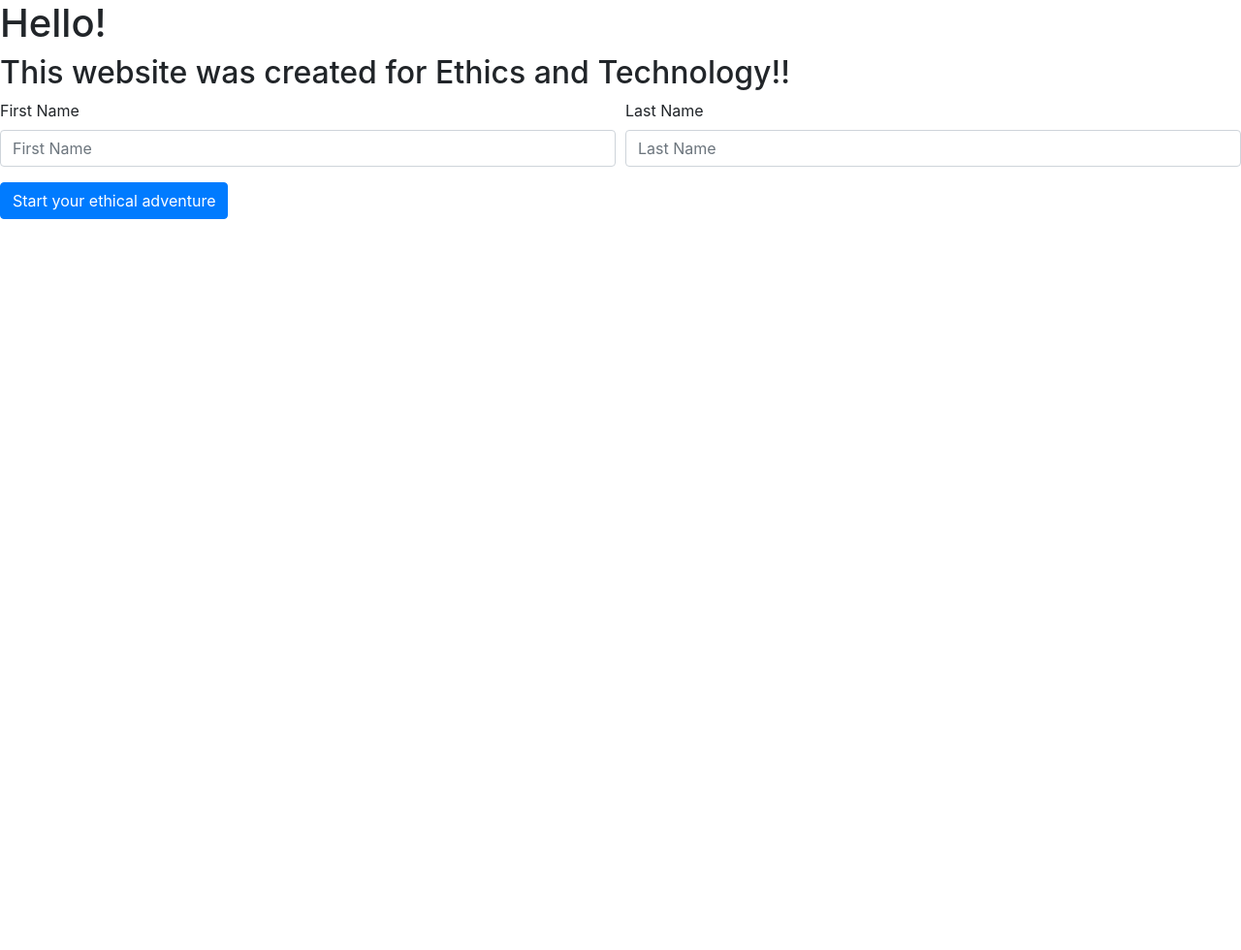
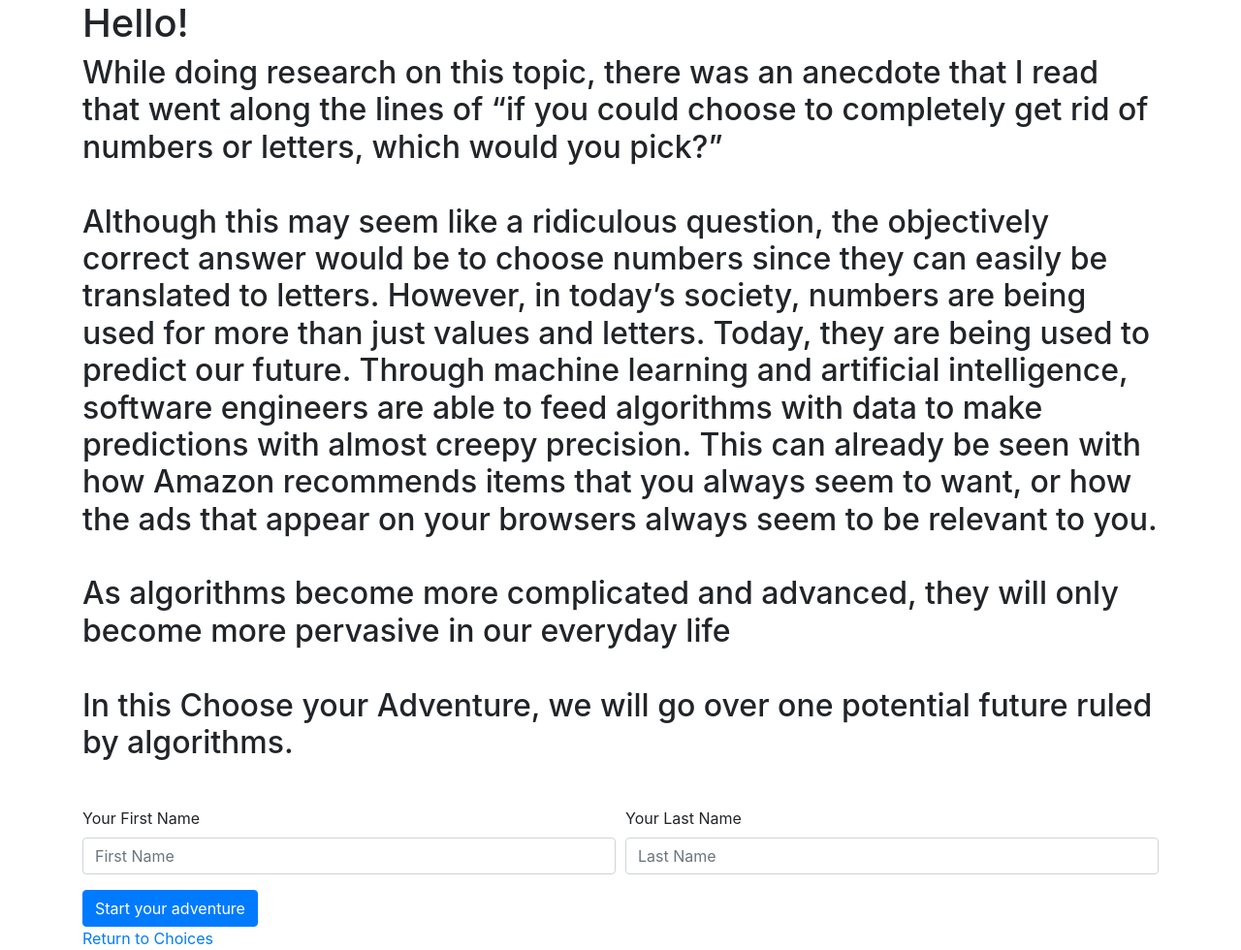
Before and after one commit to kevinhu98/ethicsWebsite, a Flask app: page / in a window 1280 px wide. Shown: the whole page at 97% size. Before the commit the page ends 226 px from the top, so only its background shows below. Run offline with Flask 2, Linux system fonts and the light colour scheme; some libraries are stand-ins or nearby versions.

Commit message:
added in 3 more functional pages

```diff
--- a/app.py
+++ b/app.py
@@ -9,14 +9,42 @@ app.config['TEMPLATES_AUTO_RELOAD'] = True
 app.run(debug=True, host='0.0.0.0')
 
 @app.route("/", methods = ["GET", "POST"])
-def startpage():
+def intropage():
     if request.method == "POST":
         session['firstName'] = request.form['firstName']
         session['lastName'] = request.form['lastName']
         return redirect(url_for('page1'))
     elif request.method == "GET":
-        return render_template("startpage.html")
+        return render_template("intropage.html")
 
-@app.route("/page1")
+@app.route("/choicepage")
+def choicepage():
+    return render_template("choicepage.html", firstName = session['firstName'], lastName=session['lastName'])
+
+@app.route("/page1",  methods = ["GET", "POST"])
 def page1():
-    return render_template("page1.html", lastName=session['lastName'])
+    if request.method == "POST":
+        return render_template("choicepage.html", firstName = session['firstName'], lastName=session['lastName'])
+    elif request.method == "GET":
+        return render_template("page1.html", firstName = session['firstName'], lastName=session['lastName'])
+
+@app.route("/page2",  methods = ["GET", "POST"])
+def page2():
+    if request.method == "POST":
+        return render_template("choicepage.html", firstName = session['firstName'], lastName=session['lastName'])
+    elif request.method == "GET":
+        return render_template("page2.html", firstName = session['firstName'], lastName=session['lastName'])
+
+@app.route("/page3",  methods = ["GET", "POST"])
+def page3():
+    if request.method == "POST":
+        return render_template("page3.html", firstName = session['firstName'], lastName=session['lastName'])
+    elif request.method == "GET":
+        return render_template("page3.html", firstName = session['firstName'], lastName=session['lastName'])
+
+@app.route("/page4",  methods = ["GET", "POST"])
+def page3():
+    if request.method == "POST":
+        return render_template("page4.html", firstName = session['firstName'], lastName=session['lastName'])
+    elif request.method == "GET":
+        return render_template("page4.html", firstName = session['firstName'], lastName=session['lastName'])
--- a/templates/base.html
+++ b/templates/base.html
@@ -4,10 +4,16 @@
 <head>
     <link rel="stylesheet" href="https://stackpath.bootstrapcdn.com/bootstrap/4.3.1/css/bootstrap.min.css" integrity="sha384-ggOyR0iXCbMQv3Xipma34MD+dH/1fQ784/j6cY/iJTQUOhcWr7x9JvoRxT2MZw1T" crossorigin="anonymous">
     <meta charset="UTF-8">
-    {% block head %}{% endblock %}
+    <title>Ethics Website</title>
 </head>
 <body>
+<div class="container">
 {%block body%}{% endblock %}
+    <a href="choicepage">Return to Choices</a>
+</div>
+
+
+
 <script src="https://code.jquery.com/jquery-3.3.1.slim.min.js" integrity="sha384-q8i/X+965DzO0rT7abK41JStQIAqVgRVzpbzo5smXKp4YfRvH+8abtTE1Pi6jizo" crossorigin="anonymous"></script>
 <script src="https://cdnjs.cloudflare.com/ajax/libs/popper.js/1.14.7/umd/popper.min.js" integrity="sha384-UO2eT0CpHqdSJQ6hJty5KVphtPhzWj9WO1clHTMGa3JDZwrnQq4sF86dIHNDz0W1" crossorigin="anonymous"></script>
 <script src="https://stackpath.bootstrapcdn.com/bootstrap/4.3.1/js/bootstrap.min.js" integrity="sha384-JjSmVgyd0p3pXB1rRibZUAYoIIy6OrQ6VrjIEaFf/nJGzIxFDsf4x0xIM+B07jRM" crossorigin="anonymous"></script>
--- /dev/null
+++ b/templates/intropage.html
@@ -0,0 +1,36 @@
+{% extends "base.html" %}
+
+
+{% block body %}
+    <body>
+        <h1>Hello! </h1>
+        <h2>While doing research on this topic, there was an anecdote that I read that went along the lines of “if you could choose to completely get rid of numbers or letters, which would you pick?”
+            <br>
+            <br>
+            Although this may seem like a ridiculous question, the objectively correct answer would be to choose numbers since they can easily be translated to letters. However, in today’s society,
+            numbers are being used for more than just values and letters. Today, they are being used to predict our future. Through machine learning and artificial intelligence, software engineers are able to feed algorithms with data to make predictions with almost creepy precision. This can already be seen with how Amazon recommends items that you always seem to want, or how the ads that appear on your browsers always seem to be relevant to you.
+            <br>
+            <br>
+            As algorithms become more complicated and advanced, they will only become more pervasive in our everyday life
+            <br>
+            <br>
+            In this Choose your Adventure, we will go over one potential future ruled by algorithms.
+            <br><br>
+        </h2>
+        <form action = "/" method="post">
+            <div class="form-row">
+                <div class="form-group col-md-6">
+                    <label for="inputEmail4">Your First Name</label>
+                    <input type="firstName" class="form-control" id="firstName" placeholder="First Name" name = "firstName">
+                </div>
+                <div class="form-group col-md-6">
+                    <label for="inputPassword4">Your Last Name</label>
+                    <input type="lastName" class="form-control" id="lastName" placeholder="Last Name" name = "lastName">
+                </div>
+            </div>
+            <button type="submit" class="btn btn-primary"> Start your adventure </button>
+        </form>
+
+
+    </body>
+{% endblock %}
--- a/templates/startpage.html
+++ /dev/null
@@ -1,27 +0,0 @@
-{% extends "base.html" %}
-
-{% block head %}
-    <title>Homepage</title>
-{% endblock %}
-{% block body %}
-
-    <body>
-        <h1>Hello! </h1>
-        <h2>This website was created for Ethics and Technology!!</h2>
-        <form action = "/" method="post">
-            <div class="form-row">
-                <div class="form-group col-md-6">
-                    <label for="inputEmail4">First Name</label>
-                    <input type="firstName" class="form-control" id="firstName" placeholder="First Name" name = "firstName">
-                </div>
-                <div class="form-group col-md-6">
-                    <label for="inputPassword4">Last Name</label>
-                    <input type="lastName" class="form-control" id="lastName" placeholder="Last Name" name = "lastName">
-                </div>
-            </div>
-            <button type="submit" class="btn btn-primary"> Start your ethical adventure </button>
-        </form>
-
-
-    </body>
-{% endblock %}
```
Also changed, not shown: templates/choicepage.html (added, +42 -0 lines), templates/page1.html (+34 -6 lines), templates/page2.html (added, +36 -0 lines), templates/page3.html (added, +34 -0 lines).
